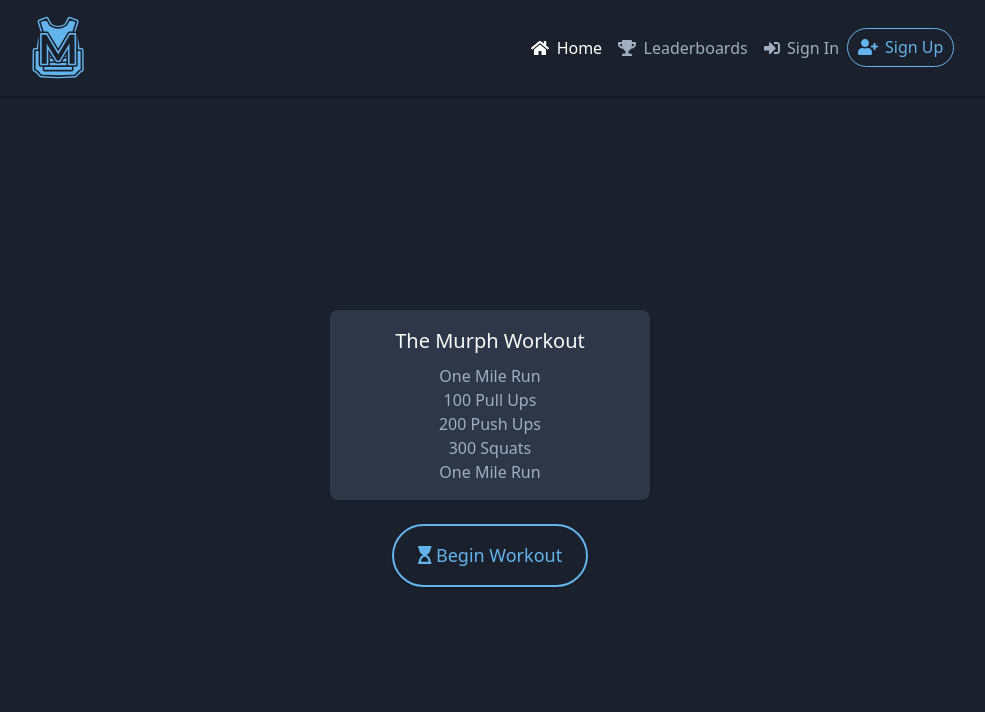
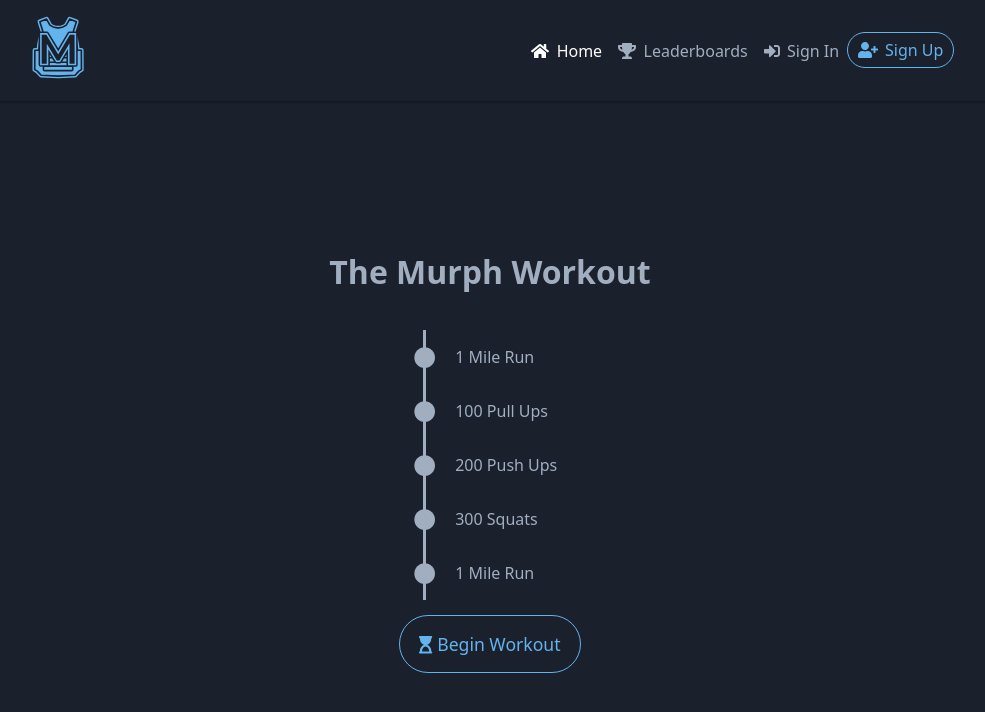
Before and after one commit to raymondkneipp/Murph-MERN, a React (Create React App) app in the folder client/: page / in a window 1280 px wide. Shown: the top 712 px of the page, without its empty margins (150-1135 px from the left). Built offline with nearby package versions, Linux system fonts and the light colour scheme.

Commit message:
Home page revamp

```diff
--- a/client/public/index.html
+++ b/client/public/index.html
@@ -40,7 +40,16 @@
 
     <title>Murph Workout Tracker</title>
   </head>
-  <body style="background-color: #1a202c;">
+  <body
+    style="
+      margin: 0;
+      font-family: system-ui, -apple-system, BlinkMacSystemFont, 'Segoe UI',
+        Roboto, 'Helvetica Neue', Arial, 'Noto Sans', sans-serif,
+        'Apple Color Emoji', 'Segoe UI Emoji', 'Segoe UI Symbol',
+        'Noto Color Emoji';
+      background-color: #1a202c;
+    "
+  >
     <noscript>You need to enable JavaScript to run this app.</noscript>
     <div id="root"></div>
   </body>
--- a/client/src/App.js
+++ b/client/src/App.js
@@ -1,15 +1,22 @@
-import React, { useEffect, useContext } from "react";
+import React, { useContext, useEffect } from "react";
 import { BrowserRouter as Router, Route, Switch } from "react-router-dom";
+import styled from "styled-components";
+import { Navbar } from "./components/Navbar";
 import { Home } from "./pages/Home";
-import { Navbar } from "./components/Navbar";
+import { Leaderboards } from "./pages/Leaderboards";
+import { Profile } from "./pages/Profile";
+import { SignIn } from "./pages/SignIn";
+import { SignOut } from "./pages/SignOut";
+import { SignUp } from "./pages/SignUp";
 import { Workout } from "./pages/Workout";
-import { SignUp } from "./pages/SignUp";
-import { SignIn } from "./pages/SignIn";
-import { Profile } from "./pages/Profile";
+import { AuthContext } from "./Store";
 
-import { AuthContext } from "./Store";
-import { SignOut } from "./pages/SignOut";
-import { Leaderboards } from "./pages/Leaderboards";
+const Wrapper = styled.div`
+  background-color: #1a202c;
+  min-height: 100vh;
+  display: flex;
+  flex-direction: column;
+`;
 
 function App() {
   const { dispatch } = useContext(AuthContext);
@@ -46,7 +53,7 @@ function App() {
   }, [dispatch, token]);
 
   return (
-    <div className="bg-gray-900 min-h-screen flex flex-col">
+    <Wrapper>
       <Router>
         <Navbar />
         <Switch>
@@ -59,7 +66,7 @@ function App() {
           <Route exact path="/leaderboards" component={Leaderboards} />
         </Switch>
       </Router>
-    </div>
+    </Wrapper>
   );
 }
 
--- a/client/src/components/Container.js
+++ b/client/src/components/Container.js
@@ -6,9 +6,10 @@ const Wrapper = styled.div`
   margin: auto;
   box-sizing: border-box;
   padding: 1rem;
-  overflow-x: hidden;
+  overflow: hidden;
 
   border-style: solid;
+  border-width: 0;
   border-top-width: 0rem;
 
   @media (min-width: 24em) {
--- a/client/src/index.js
+++ b/client/src/index.js
@@ -1,7 +1,7 @@
 import React from "react";
 import ReactDOM from "react-dom";
-import "./assets/main.css";
 import App from "./App";
+// import "./assets/main.css";
 import * as serviceWorker from "./serviceWorker";
 import { Store } from "./Store";
 
--- a/client/src/pages/Home.js
+++ b/client/src/pages/Home.js
@@ -1,33 +1,105 @@
-import { faHourglassStart } from "@fortawesome/free-solid-svg-icons";
+import { faCircle, faHourglassStart } from "@fortawesome/free-solid-svg-icons";
 import { FontAwesomeIcon } from "@fortawesome/react-fontawesome";
 import React from "react";
 import { Link } from "react-router-dom";
+import styled from "styled-components";
+import { Container } from "../components/Container";
+
+const List = styled.ul`
+  list-style: none;
+  padding: 1rem 0;
+  margin: 1rem;
+  border-left: 0.2rem solid #a0aec0;
+
+  & li {
+    margin-left: -0.75rem;
+    margin-bottom: 2rem;
+    color: #a0aec0;
+
+    & svg {
+      margin-right: 1rem;
+    }
+  }
+
+  & li:last-child {
+    margin-bottom: 0;
+  }
+`;
+
+const HomeStyle = styled.div`
+  flex: 1;
+  display: flex;
+  align-items: center;
+
+  & h1 {
+    color: #a0aec0;
+    font-weight: bold;
+    font-size: 2rem;
+    text-align: center;
+  }
+
+  & > div {
+    display: flex;
+    flex-direction: column;
+    align-items: center;
+  }
+`;
+
+const BeginButton = styled.div`
+  margin: 1rem 0;
+  & a {
+    color: #63b3ed;
+    transition: all 0.2s;
+    border: 0.1rem solid #63b3ed;
+    border-radius: 5rem;
+    text-decoration: none;
+    padding: 1rem 1.2rem;
+    font-size: 1.1rem;
+
+    &:hover {
+      color: #1a202c;
+      background-color: #63b3ed;
+    }
+  }
+`;
 
 export const Home = () => {
   return (
-    <div className="flex flex-col items-center justify-center flex-1 mx-2">
-      <div className="bg-gray-800 py-4 px-8 mb-6 shadow rounded-lg flex flex-col items-center max-w-xs w-full box-border">
-        <h3 className="text-xl font-medium text-gray-100 max-w-xs text-center mb-2">
-          The Murph Workout
-        </h3>
-        <ul className="text-gray-500 text-center">
-          <li>One Mile Run</li>
+    <HomeStyle>
+      <Container>
+        <h1>The Murph Workout</h1>
+        <List>
           <li>
-            <ul>
-              <li>100 Pull Ups</li>
-              <li>200 Push Ups</li>
-              <li>300 Squats</li>
-            </ul>
+            <FontAwesomeIcon icon={faCircle} size="lg" color="#a0aec0" /> 1 Mile
+            Run
           </li>
-          <li>One Mile Run</li>
-        </ul>
-      </div>
+          <li>
+            <FontAwesomeIcon icon={faCircle} size="lg" color="#a0aec0" /> 100
+            Pull Ups
+          </li>
+          <li>
+            <FontAwesomeIcon icon={faCircle} size="lg" color="#a0aec0" /> 200
+            Push Ups
+          </li>
+          <li>
+            <FontAwesomeIcon icon={faCircle} size="lg" color="#a0aec0" /> 300
+            Squats
+          </li>
+          <li>
+            <FontAwesomeIcon icon={faCircle} size="lg" color="#a0aec0" /> 1 Mile
+            Run
+          </li>
+        </List>
+
+        <BeginButton>
           <Link
             to="/workout"
             className="shadow rounded-full py-4 px-6 text-lg border-2 border-solid border-blue-400 text-blue-400"
           >
             <FontAwesomeIcon icon={faHourglassStart} /> Begin Workout
           </Link>
-    </div>
+        </BeginButton>
+      </Container>
+    </HomeStyle>
   );
 };
--- a/client/src/pages/SignIn.js
+++ b/client/src/pages/SignIn.js
@@ -1,9 +1,9 @@
-import React, { useState, useContext, useEffect } from "react";
+import React, { useContext, useEffect, useState } from "react";
+import { Errors } from "../components/Errors";
 import { AuthContext } from "../Store";
-import { Errors } from "../components/Errors";
 
 export const SignIn = ({ history }) => {
-  const [email, setEmail] = useState("ray@kay.com");
+  const [email, setEmail] = useState("raymond.f.kneipp@gmail.com");
   const [password, setPassword] = useState("123456");
   const [errors, setErrors] = useState([]);
 
```
Lines whose indentation alone changed are shown as unchanged.
